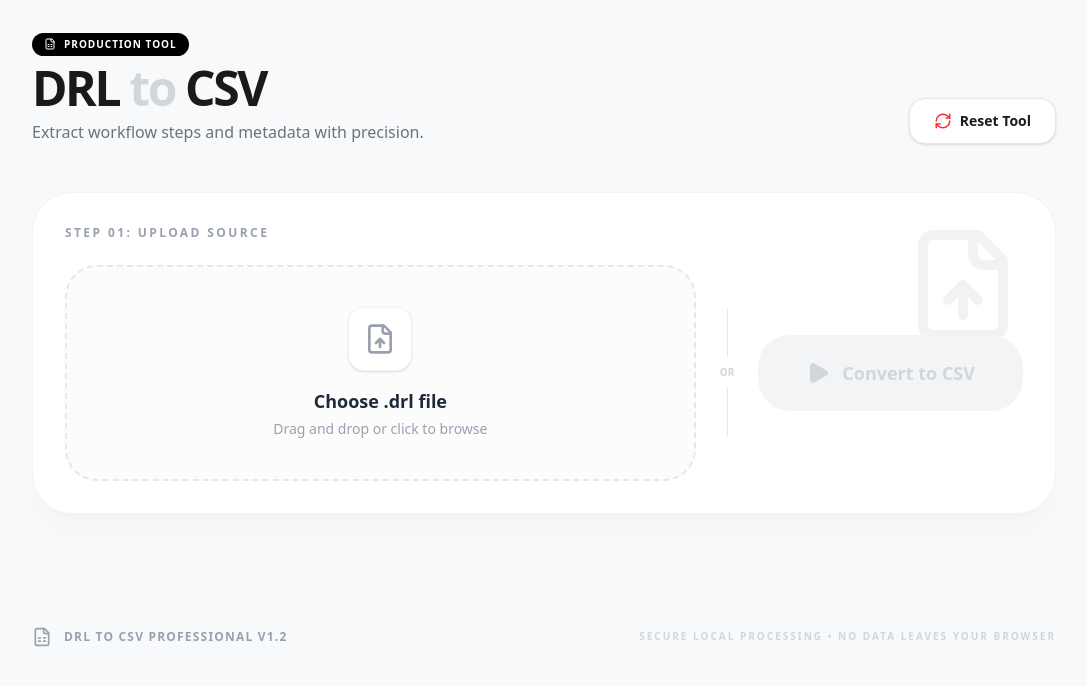
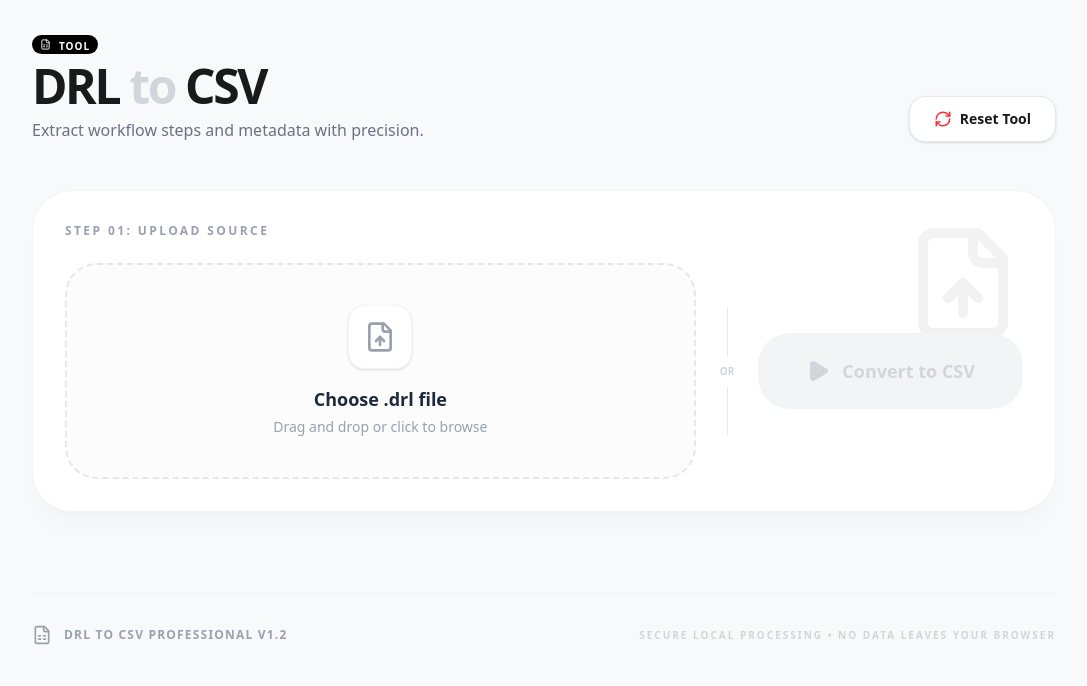
Before and after one commit to raveendra180821/drl-csv-xlsx-tool, a React (Vite) app: page / in a window 1280 px wide. Shown: the top 686 px of the page, without its empty margins (96-1183 px from the left). Built offline with nearby package versions, Linux system fonts and the light colour scheme.

Commit message:
text change

```diff
--- a/src/App.tsx
+++ b/src/App.tsx
@@ -304,8 +304,8 @@ export default function App() {
         {/* Header Section */}
         <header className="mb-12 flex flex-col md:flex-row md:items-end justify-between gap-6">
           <div className="space-y-2">
-            <div className="inline-flex items-center gap-2 px-3 py-1 bg-black text-white rounded-full text-[10px] font-bold uppercase tracking-widest mb-2">
-              <FileSpreadsheet size={12} /> Production Tool
+            <div className="inline-flex items-center gap-2 px-2 bg-black text-white rounded-full text-[10px] font-bold uppercase tracking-widest mb-2">
+              <FileSpreadsheet size={11} /> <span className="pt-1">Tool</span>
             </div>
             <h1 className="text-5xl font-black tracking-tighter">DRL <span className="text-gray-300">to</span> CSV</h1>
             <p className="text-gray-500 font-medium">Extract workflow steps and metadata with precision.</p>
```
